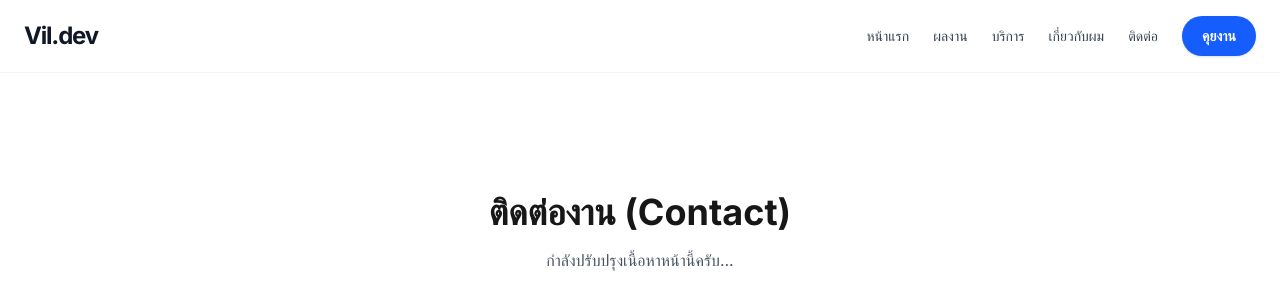
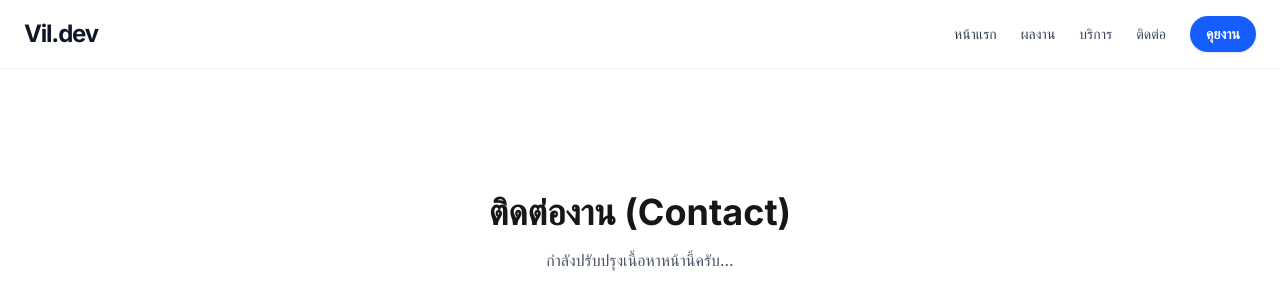
Before and after one commit to Vil379/portfolio, a Next.js app: page /contact in a window 1280 px wide. Shown: the top 308 px of the page. Built offline with nearby package versions, Linux system fonts and the light colour scheme.

Commit message:
update ui easy

```diff
--- a/src/app/page.tsx
+++ b/src/app/page.tsx
@@ -1,17 +1,13 @@
 // src/app/page.tsx
 import Link from "next/link";
-import { client } from "../sanity/lib/client"; // ปรับ Path ให้ตรงกับที่อยู่ไฟล์ client ของคุณ
-import { urlFor } from "../sanity/lib/image"; // ปรับ Path ให้ตรงกับที่อยู่ไฟล์ image ของคุณ
+import { client } from "../sanity/lib/client";
+import Button from "../components/ui/Button"; // <-- นำเข้า Button
 
 export const revalidate = 10;
-// ดึงข้อมูลโปรเจกต์ 2 อันล่าสุด
+
 async function getProjects() {
   const query = `*[_type == "project"][0...2] | order(_createdAt desc) {
-    _id,
-    title,
-    "slug": slug.current,
-    description,
-    mainImage
+    _id, title, "slug": slug.current, description, mainImage
   }`;
   return client.fetch(query);
 }
@@ -21,9 +17,9 @@ export default async function Home() {
 
   return (
     <main className="min-h-screen bg-white text-gray-900 px-6 py-12 md:py-24">
-      {/* ส่วนที่ 1: แนะนำตัว (Hero Section) */}
+      {/* Hero Section */}
       <section className="mb-24 max-w-4xl mx-auto mt-10 md:mt-20">
-        <h1 className="text-5xl md:text-7xl font-extrabold mb-6 tracking-tight text-gray-900">
+        <h1 className="text-5xl md:text-7xl font-extrabold mb-6 tracking-tight">
           สวัสดีครับ ผม Vil 👋
         </h1>
         <h2 className="text-2xl md:text-4xl text-blue-600 mb-8 font-semibold tracking-tight">
@@ -35,27 +31,19 @@ export default async function Home() {
           ความรวดเร็ว และมอบประสบการณ์ที่ดีที่สุดให้กับผู้ใช้งาน
         </p>
         <div className="flex flex-wrap gap-4">
-          <Link
-            href="/projects"
-            className="bg-blue-600 text-white px-8 py-3.5 rounded-full text-base font-semibold hover:bg-blue-700 transition-colors shadow-md hover:shadow-lg"
-          >
+          <Button href="/projects" size="lg">
             ดูผลงานของผม
-          </Link>
-          <Link
-            href="/contact"
-            className="bg-white text-gray-900 border-2 border-gray-200 px-8 py-3.5 rounded-full text-base font-semibold hover:border-gray-300 hover:bg-gray-50 transition-colors"
-          >
+          </Button>
+          <Button href="/contact" variant="outline" size="lg">
             ติดต่องาน
-          </Link>
+          </Button>
         </div>
       </section>
 
-      {/* ส่วนที่ 2: ผลงาน (Projects Section) */}
+      {/* Projects Section */}
       <section className="max-w-4xl mx-auto">
         <div className="flex items-center justify-between mb-10 border-b border-gray-100 pb-4">
-          <h3 className="text-3xl font-bold text-gray-900">
-            Selected Projects
-          </h3>
+          <h3 className="text-3xl font-bold">Selected Projects</h3>
           <Link
             href="/projects"
             className="text-blue-600 font-medium hover:text-blue-800 hidden md:block"
@@ -68,14 +56,12 @@ export default async function Home() {
           {projects.map((project: any) => (
             <div
               key={project._id}
-              className="group border border-gray-200 rounded-2xl p-8 hover:shadow-xl hover:border-blue-100 transition-all duration-300 bg-white flex flex-col h-full"
+              className="group border border-gray-200 rounded-2xl p-8 hover:shadow-xl hover:border-blue-100 transition-all duration-300 flex flex-col h-full"
             >
-              <div className="mb-4">
-                <span className="text-xs font-bold uppercase tracking-widest text-blue-600 bg-blue-50 px-3 py-1.5 rounded-full">
-                  Portfolio
-                </span>
-              </div>
-              <h4 className="text-2xl font-bold mb-3 text-gray-900 group-hover:text-blue-600 transition-colors">
+              <span className="text-xs font-bold uppercase tracking-widest text-blue-600 bg-blue-50 px-3 py-1.5 rounded-full w-fit mb-4">
+                Portfolio
+              </span>
+              <h4 className="text-2xl font-bold mb-3 group-hover:text-blue-600 transition-colors">
                 {project.title}
               </h4>
               <p className="text-gray-600 mb-6 leading-relaxed flex-auto">
@@ -83,7 +69,7 @@ export default async function Home() {
               </p>
               <Link
                 href={`/projects/${project.slug}`}
-                className="text-blue-600 font-semibold hover:text-blue-800 transition-colors inline-flex items-center mt-auto"
+                className="text-blue-600 font-semibold hover:text-blue-800 inline-flex items-center mt-auto"
               >
                 ดูรายละเอียด <span className="ml-2">&rarr;</span>
               </Link>
--- a/src/app/projects/page.tsx
+++ b/src/app/projects/page.tsx
@@ -8,11 +8,7 @@ export const revalidate = 10;
 
 async function getAllProjects() {
   const query = `*[_type == "project"] | order(_createdAt desc) {
-    _id,
-    title,
-    "slug": slug.current,
-    description,
-    mainImage
+    _id, title, "slug": slug.current, description, mainImage
   }`;
   return client.fetch(query);
 }
--- a/src/components/Navbar.tsx
+++ b/src/components/Navbar.tsx
@@ -1,12 +1,12 @@
 // src/components/Navbar.tsx
 import Link from "next/link";
+import Button from "./ui/Button";
 
 const Navbar = () => {
   const navLinks = [
     { name: "หน้าแรก", href: "/" },
     { name: "ผลงาน", href: "/projects" },
     { name: "บริการ", href: "/services" },
-    { name: "เกี่ยวกับผม", href: "/about" },
     { name: "ติดต่อ", href: "/contact" },
   ];
 
@@ -29,12 +29,10 @@ const Navbar = () => {
               {link.name}
             </Link>
           ))}
-          <Link
-            href="/contact"
-            className="bg-blue-600 text-white px-5 py-2.5 rounded-full text-sm font-semibold hover:bg-blue-700 transition-colors shadow-sm"
-          >
+          <Button href="/contact" size="sm">
             คุยงาน
-          </Link>
+          </Button>{" "}
+
         </div>
       </div>
     </nav>
--- a/src/components/ui/Button.tsx
+++ b/src/components/ui/Button.tsx
@@ -1,17 +1,28 @@
 // src/components/ui/Button.tsx
-interface ButtonProps extends React.ButtonHTMLAttributes<HTMLButtonElement> {
-  children: React.ReactNode;
+import Link from "next/link";
+import { AnchorHTMLAttributes, ButtonHTMLAttributes, ReactNode } from "react";
+
+// รวม Props ของ Button และ Link
+type BaseProps = {
+  children: ReactNode;
   variant?: "primary" | "secondary" | "outline";
   size?: "sm" | "md" | "lg";
-}
+  className?: string;
+};
+
+type ButtonProps = BaseProps &
+  ButtonHTMLAttributes<HTMLButtonElement> & { href?: never };
+type AnchorProps = BaseProps &
+  AnchorHTMLAttributes<HTMLAnchorElement> & { href: string };
 
 const Button = ({
   children,
   variant = "primary",
   size = "md",
-  className,
+  className = "",
+  href,
   ...props
-}: ButtonProps) => {
+}: ButtonProps | AnchorProps) => {
   const baseClass =
     "inline-flex items-center justify-center font-semibold transition-colors duration-200 rounded-full";
 
@@ -19,19 +30,33 @@ const Button = ({
     primary: "bg-blue-600 text-white hover:bg-blue-700 shadow-sm",
     secondary: "bg-gray-100 text-gray-900 hover:bg-gray-200",
     outline:
-      "border-2 border-gray-200 text-gray-700 hover:border-gray-300 hover:text-gray-900",
+      "border-2 border-gray-200 text-gray-700 hover:border-gray-300 hover:text-gray-900 bg-white",
   };
 
   const sizes = {
     sm: "px-4 py-2 text-sm",
     md: "px-6 py-3 text-base",
-    lg: "px-8 py-4 text-lg",
+    lg: "px-8 py-3.5 text-base md:text-lg", // ปรับให้เหมาะกับ Hero Section
   };
+
+  const combinedClasses = `${baseClass} ${variants[variant]} ${sizes[size]} ${className}`;
+
+  if (href) {
+    return (
+      <Link
+        href={href}
+        className={combinedClasses}
+        {...(props as AnchorHTMLAttributes<HTMLAnchorElement>)}
+      >
+        {children}
+      </Link>
+    );
+  }
 
   return (
     <button
-      className={`${baseClass} ${variants[variant]} ${sizes[size]} ${className}`}
-      {...props}
+      className={combinedClasses}
+      {...(props as ButtonHTMLAttributes<HTMLButtonElement>)}
     >
       {children}
     </button>
```
